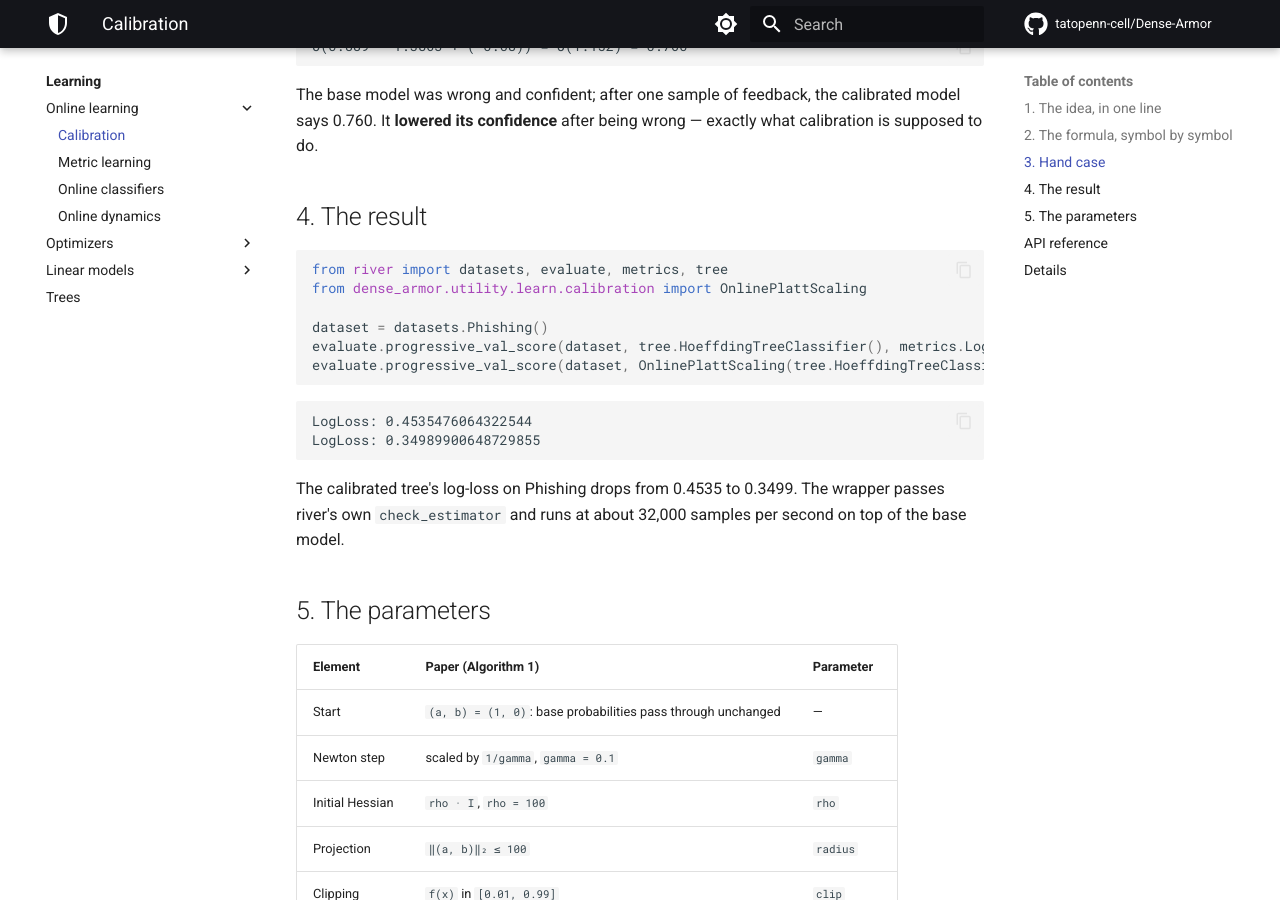
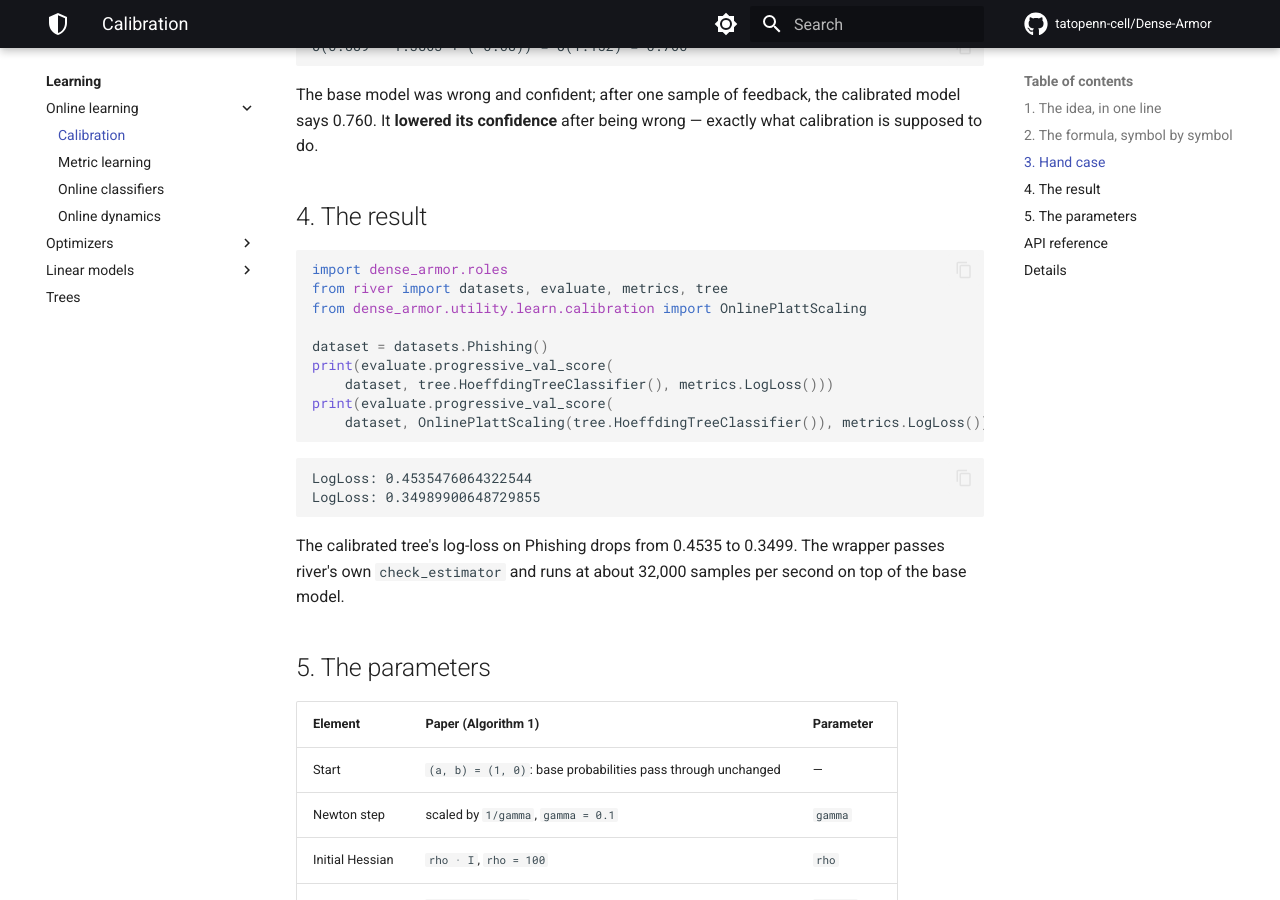
Before and after one commit to tatopenn-cell/Dense-Armor, an MkDocs documentation site: the page built from docs/learn/calibration.md, in a window 1280 px wide and 900 px high, scrolled down 1507 px. Built offline with MkDocs 1.6.1 and Material for MkDocs 9.7.7, drawn with Linux system fonts in a browser that asks for light colours; comment, search, counter and statistics services are not loaded.

Commit message:
docs(learn): make calibration block self-contained, fix import cycle

````diff
--- a/docs/learn/calibration.md
+++ b/docs/learn/calibration.md
@@ -73,12 +73,15 @@
 ## 4. The result
 
 ```python
+import dense_armor.roles
 from river import datasets, evaluate, metrics, tree
 from dense_armor.utility.learn.calibration import OnlinePlattScaling
 
 dataset = datasets.Phishing()
-evaluate.progressive_val_score(dataset, tree.HoeffdingTreeClassifier(), metrics.LogLoss())
-evaluate.progressive_val_score(dataset, OnlinePlattScaling(tree.HoeffdingTreeClassifier()), metrics.LogLoss())
+print(evaluate.progressive_val_score(
+    dataset, tree.HoeffdingTreeClassifier(), metrics.LogLoss()))
+print(evaluate.progressive_val_score(
+    dataset, OnlinePlattScaling(tree.HoeffdingTreeClassifier()), metrics.LogLoss()))
 ```
 
 ```
````
